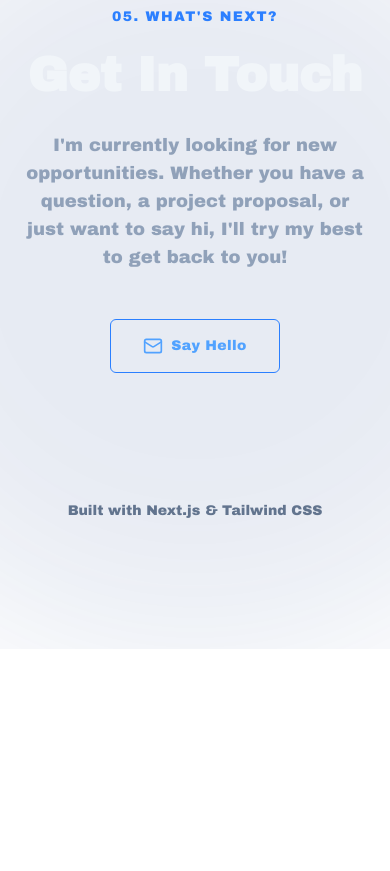
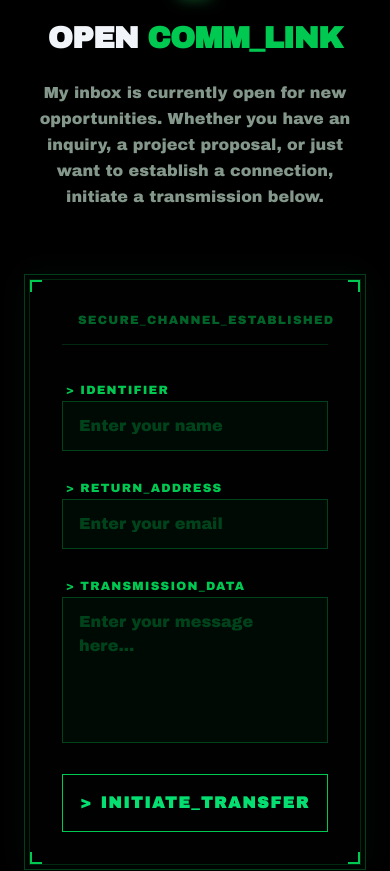
Before and after one commit to kzhynkent/canja.dev, a Next.js app: page / in a window 390 px wide. Shown: the part 7827-8698 px from the top of the page. Before the commit the page ends 8476 px from the top, so only its background shows below. Built offline with nearby package versions, Linux system fonts and the light colour scheme.

Commit message:
CONTACT SECTION EMAILSENDING VIA EMAILJS

```diff
--- a/package.json
+++ b/package.json
@@ -9,6 +9,7 @@
     "lint": "eslint"
   },
   "dependencies": {
+    "@emailjs/browser": "^4.4.1",
     "framer-motion": "^12.34.3",
     "next": "16.1.6",
     "react": "19.2.3",
--- a/src/app/page.tsx
+++ b/src/app/page.tsx
@@ -15,6 +15,10 @@ export default function Home() {
       <Skills />
       <Projects />
       <Experience />
+
+      {/* Section Separator */}
+      <div className="w-full h-px bg-gradient-to-r from-transparent via-green-500/30 to-transparent" />
+
       <Contact />
     </main>
   );
--- a/src/components/Contact.tsx
+++ b/src/components/Contact.tsx
@@ -1,34 +1,186 @@
+"use client";
+
+import { useState, useRef } from "react";
+import { motion } from "framer-motion";
+import emailjs from '@emailjs/browser';
+import { ScrambleTextOnScroll } from "./ScrambleTextOnScroll";
+
 export default function Contact() {
+    const form = useRef<HTMLFormElement>(null);
+    const [isSubmitting, setIsSubmitting] = useState(false);
+    const [submitStatus, setSubmitStatus] = useState<"idle" | "success" | "error">("idle");
+
+    const sendEmail = (e: React.FormEvent) => {
+        e.preventDefault();
+
+        if (!form.current) return;
+
+        setIsSubmitting(true);
+        setSubmitStatus("idle");
+
+        // NOTE: These placeholder values need to be replaced by the USER
+        const SERVICE_ID = process.env.NEXT_PUBLIC_EMAILJS_SERVICE_ID || "";
+        const TEMPLATE_ID = process.env.NEXT_PUBLIC_EMAILJS_TEMPLATE_ID || "";
+        const PUBLIC_KEY = process.env.NEXT_PUBLIC_EMAILJS_PUBLIC_KEY || "";
+
+        emailjs.sendForm(SERVICE_ID, TEMPLATE_ID, form.current, PUBLIC_KEY)
+            .then((result) => {
+                console.log(result.text);
+                setSubmitStatus("success");
+                form.current?.reset();
+            }, (error) => {
+                console.log(error.text);
+                setSubmitStatus("error");
+            })
+            .finally(() => {
+                setIsSubmitting(false);
+                // Reset status message after 5 seconds
+                setTimeout(() => setSubmitStatus("idle"), 5000);
+            });
+    };
+
     return (
-        <section id="contact" className="py-32 px-6 md:px-12 relative overflow-hidden">
-            <div className="max-w-2xl mx-auto text-center relative z-10">
-                <h2 className="text-sm font-mono text-blue-500 mb-6 tracking-widest uppercase">
-                    05. What&apos;s Next?
-                </h2>
-                <h3 className="text-5xl md:text-6xl font-bold text-slate-100 mb-8">
-                    Get In Touch
-                </h3>
+        <section id="contact" className="py-24 px-6 md:px-12 relative bg-black font-mono overflow-hidden">
+            {/* Background scanlines */}
+            <div className="absolute inset-0 pointer-events-none opacity-5 mix-blend-overlay"
+                style={{
+                    backgroundImage: 'linear-gradient(transparent 50%, rgba(34, 197, 94, 0.5) 50%)',
+                    backgroundSize: '100% 4px'
+                }}
+            />
 
-                <p className="text-lg text-slate-400 mb-12">
-                    I&apos;m currently looking for new opportunities. Whether you have a question, a project proposal, or just want to say hi, I&apos;ll try my best to get back to you!
-                </p>
+            <div className="max-w-4xl mx-auto relative z-10">
+                <motion.div
+                    initial={{ opacity: 0, x: -50 }}
+                    whileInView={{ opacity: 1, x: 0 }}
+                    viewport={{ margin: "-100px" }}
+                    transition={{ duration: 0.6 }}
+                    className="flex flex-col items-center text-center mb-16"
+                >
+                    <span className="text-green-500 font-bold text-xl mb-4 drop-shadow-[0_0_8px_rgba(34,197,94,0.8)]">05.</span>
+                    <h2 className="text-3xl md:text-5xl font-black text-slate-100 uppercase tracking-tight mb-6">
+                        <ScrambleTextOnScroll text="Open" duration={1000} /> <span className="text-green-500"><ScrambleTextOnScroll text="Comm_Link" duration={1500} /></span>
+                    </h2>
+                    <p className="max-w-xl text-green-100/60 leading-relaxed mx-auto">
+                        <ScrambleTextOnScroll text="My inbox is currently open for new opportunities. Whether you have an inquiry, a project proposal, or just want to establish a connection, initiate a transmission below." duration={2500} />
+                    </p>
+                </motion.div>
 
-                <a
-                    href="mailto:hello@example.com"
-                    className="inline-flex items-center justify-center gap-2 px-8 py-4 bg-transparent border border-blue-500 text-blue-400 hover:bg-blue-500/10 hover:-translate-y-1 transition-all rounded-md font-mono text-sm tracking-wide"
+                {/* Form Container */}
+                <motion.div
+                    initial={{ opacity: 0, y: 50 }}
+                    whileInView={{ opacity: 1, y: 0 }}
+                    viewport={{ margin: "-100px" }}
+                    transition={{ duration: 0.6, delay: 0.2 }}
+                    className="relative max-w-2xl mx-auto"
                 >
-                    <svg xmlns="http://www.w3.org/2000/svg" width="20" height="20" viewBox="0 0 24 24" fill="none" stroke="currentColor" strokeWidth="2" strokeLinecap="round" strokeLinejoin="round" className="lucide lucide-mail"><rect width="20" height="16" x="2" y="4" rx="2" /><path d="m22 7-8.97 5.7a1.94 1.94 0 0 1-2.06 0L2 7" /></svg>
-                    Say Hello
-                </a>
+                    <div className="border border-green-500/30 bg-green-950/10 p-1 backdrop-blur-sm shadow-[0_0_30px_rgba(34,197,94,0.05)]">
+                        <div className="bg-black/80 border border-green-500/20 p-8 relative">
+                            {/* Decorative Corners */}
+                            <div className="absolute top-0 left-0 w-3 h-3 border-t-2 border-l-2 border-green-500"></div>
+                            <div className="absolute top-0 right-0 w-3 h-3 border-t-2 border-r-2 border-green-500"></div>
+                            <div className="absolute bottom-0 left-0 w-3 h-3 border-b-2 border-l-2 border-green-500"></div>
+                            <div className="absolute bottom-0 right-0 w-3 h-3 border-b-2 border-r-2 border-green-500"></div>
+
+                            {/* Terminal Header */}
+                            <div className="flex items-center gap-2 border-b border-green-500/20 pb-4 mb-8">
+                                <div className="w-3 h-3 rounded-sm bg-green-500/50 animate-pulse"></div>
+                                <span className="ml-2 text-green-500/50 text-xs tracking-widest uppercase">secure_channel_established</span>
+                            </div>
+
+                            <form ref={form} onSubmit={sendEmail} className="space-y-6">
+                                <div className="grid md:grid-cols-2 gap-6">
+                                    <div className="space-y-2">
+                                        <label htmlFor="user_name" className="text-green-500 text-xs uppercase tracking-widest pl-1">{'>'} IDENTIFIER</label>
+                                        <input
+                                            type="text"
+                                            name="user_name"
+                                            id="user_name"
+                                            required
+                                            className="w-full bg-green-950/20 border border-green-500/30 px-4 py-3 text-green-100 placeholder-green-500/30 focus:outline-none focus:border-green-400 focus:bg-green-900/20 transition-colors"
+                                            placeholder="Enter your name"
+                                        />
+                                    </div>
+                                    <div className="space-y-2">
+                                        <label htmlFor="user_email" className="text-green-500 text-xs uppercase tracking-widest pl-1">{'>'} RETURN_ADDRESS</label>
+                                        <input
+                                            type="email"
+                                            name="user_email"
+                                            id="user_email"
+                                            required
+                                            className="w-full bg-green-950/20 border border-green-500/30 px-4 py-3 text-green-100 placeholder-green-500/30 focus:outline-none focus:border-green-400 focus:bg-green-900/20 transition-colors"
+                                            placeholder="Enter your email"
+                                        />
+                                    </div>
+                                </div>
+
+                                <div className="space-y-2">
+                                    <label htmlFor="message" className="text-green-500 text-xs uppercase tracking-widest pl-1">{'>'} TRANSMISSION_DATA</label>
+                                    <textarea
+                                        name="message"
+                                        id="message"
+                                        required
+                                        rows={5}
+                                        className="w-full bg-green-950/20 border border-green-500/30 px-4 py-3 text-green-100 placeholder-green-500/30 focus:outline-none focus:border-green-400 focus:bg-green-900/20 transition-colors resize-none"
+                                        placeholder="Enter your message here..."
+                                    ></textarea>
+                                </div>
+
+                                <button
+                                    type="submit"
+                                    disabled={isSubmitting}
+                                    className="w-full relative group bg-transparent border border-green-500 text-green-400 px-8 py-4 uppercase tracking-widest font-bold hover:bg-green-500/10 transition-colors disabled:opacity-50 disabled:cursor-not-allowed overflow-hidden"
+                                >
+                                    <span className="relative z-10 flex items-center justify-center gap-2">
+                                        {isSubmitting ? (
+                                            <>
+                                                <div className="w-4 h-4 border-2 border-green-400 border-t-transparent rounded-full animate-spin"></div>
+                                                TRANSMITTING...
+                                            </>
+                                        ) : (
+                                            <>
+                                                <span>{'>'}</span> INITIATE_TRANSFER
+                                            </>
+                                        )}
+                                    </span>
+                                    {/* Button hover scanline */}
+                                    <div className="absolute top-0 -left-[100%] w-1/2 h-full bg-gradient-to-r from-transparent via-green-400/20 to-transparent group-hover:animate-[btnScan_1s_ease-in-out_infinite]" />
+                                </button>
+
+                                {/* Status Messages */}
+                                {submitStatus === "success" && (
+                                    <p className="text-green-400 text-center text-sm mt-4 animate-pulse">
+                                        [TRANSMISSION SUCCESSFUL] Data packet received.
+                                    </p>
+                                )}
+                                {submitStatus === "error" && (
+                                    <p className="text-red-500 text-center text-sm mt-4">
+                                        [TRANSMISSION FAILED] Connection error. Please try again.
+                                    </p>
+                                )}
+                            </form>
+                        </div>
+                    </div>
+                </motion.div>
+
+                {/* Footer Credits */}
+                <div className="mt-32 text-center text-green-500/40 text-xs tracking-widest flex flex-col items-center justify-center gap-2">
+                    <p>Designed & Built by Kurt Zhynkent R. Canja</p>
+                    <div className="flex items-center justify-center gap-2">
+                        <span className="w-4 h-px bg-green-500/30"></span>
+                        <p>SYSTEM.VER V1.0.0</p>
+                        <span className="w-4 h-px bg-green-500/30"></span>
+                    </div>
+                </div>
+
             </div>
 
-            {/* Footer credits implicit */}
-            <div className="mt-32 text-center text-slate-500 font-mono text-sm">
-                <p>Built with Next.js & Tailwind CSS</p>
-            </div>
-
-            {/* Decorative Glow */}
-            <div className="absolute top-1/2 left-1/2 -translate-x-1/2 -translate-y-1/2 w-[800px] h-[800px] bg-blue-900/10 rounded-full blur-[100px] -z-10 pointer-events-none" />
+            <style jsx>{`
+                @keyframes btnScan {
+                    0% { left: -100%; }
+                    100% { left: 200%; }
+                }
+            `}</style>
         </section>
     );
 }
```
Also changed, not shown: 1 other file (tests, documents, lock files or other folders).
